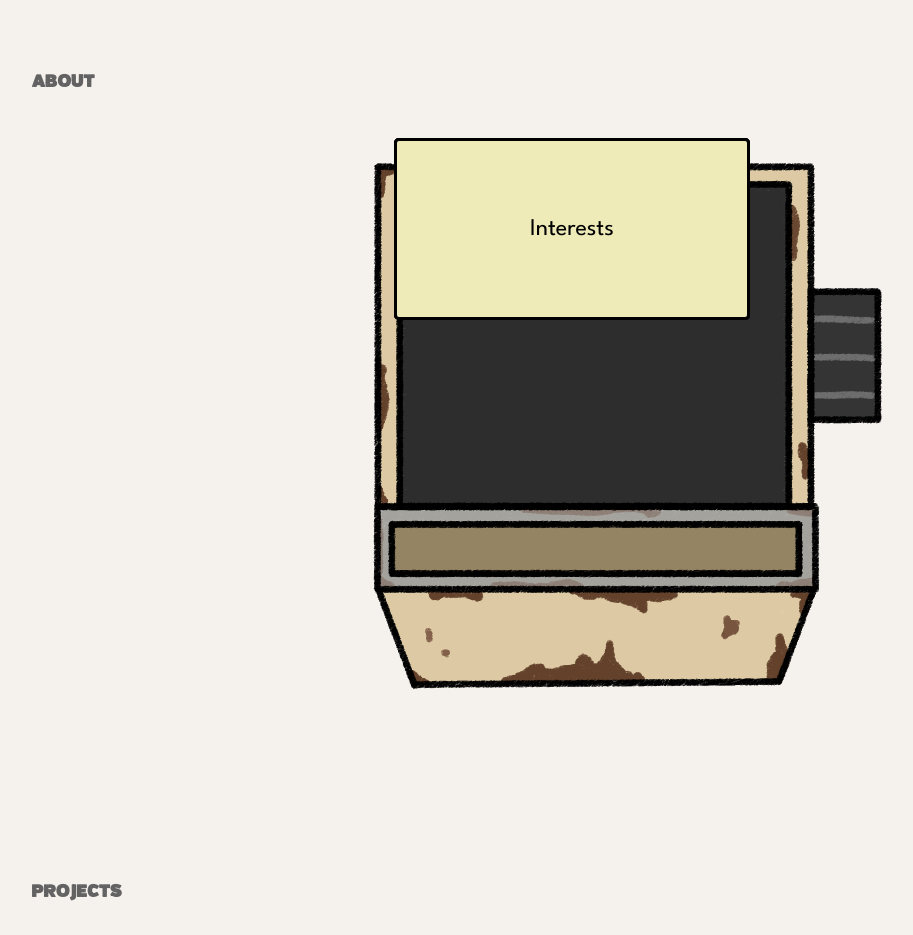
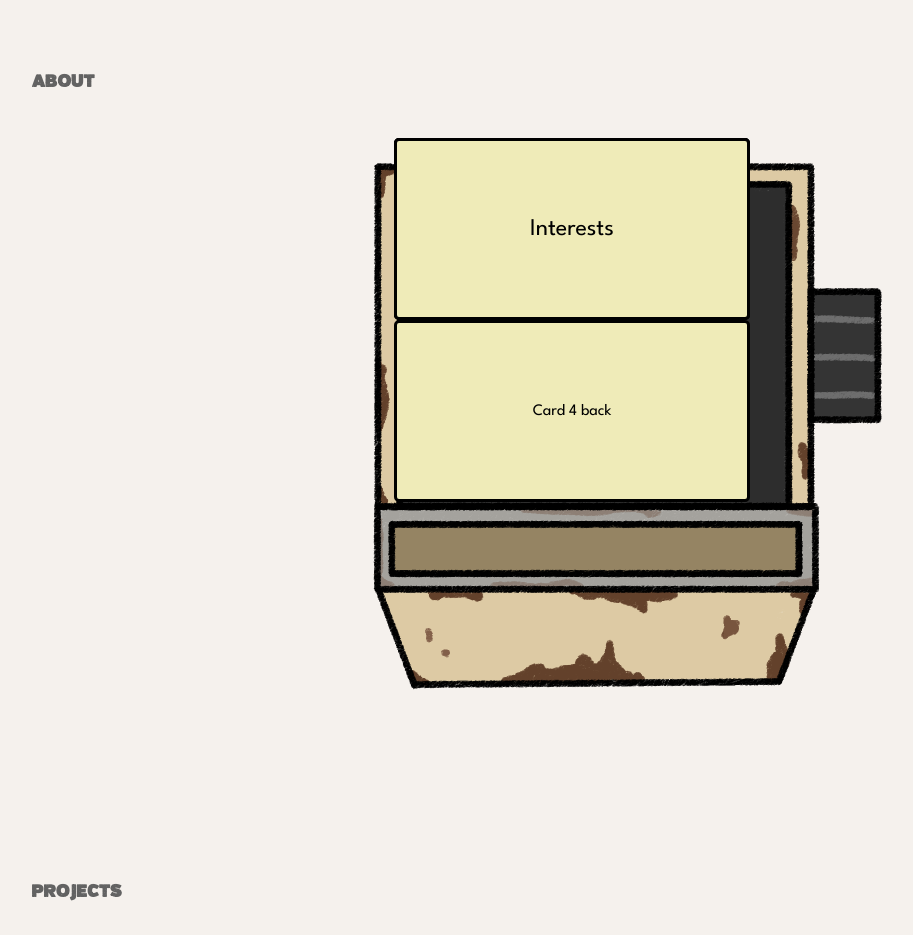
Before and after one commit to Dcipani/portfolio, a React (Create React App) app: page /#home in a window 1280 px wide. Shown: the part 920-1855 px from the top of the page, without its empty margins (71-984 px from the left). Built offline with nearby package versions, Linux system fonts and the light colour scheme.

Commit message:
some styling changes to rolodex

```diff
--- a/src/components/About/index.jsx
+++ b/src/components/About/index.jsx
@@ -6,7 +6,7 @@ import './style.scss';
 const About = () => {
     const [cardIndex, setCardIndex] = useState(0)
     const numCards = 4;
-    const [lastId, setLastId] = useState(numCards)
+    const [lastId, setLastId] = useState(0)
     const cards = [
         {id: lastId, front: 'Languages', back: 'Card 4 back'},
         {id: 3, front: 'Experience', back: 'Card 3 back'},
```
